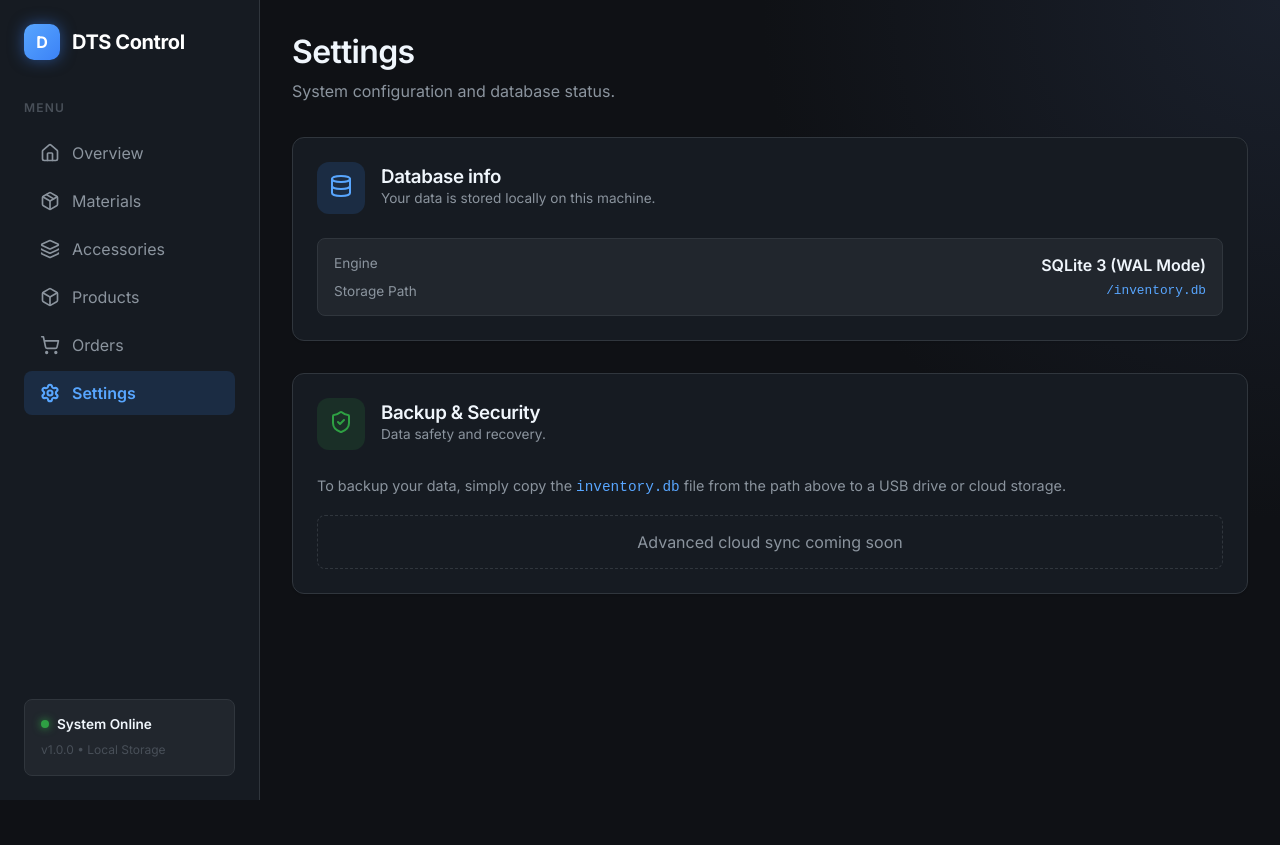
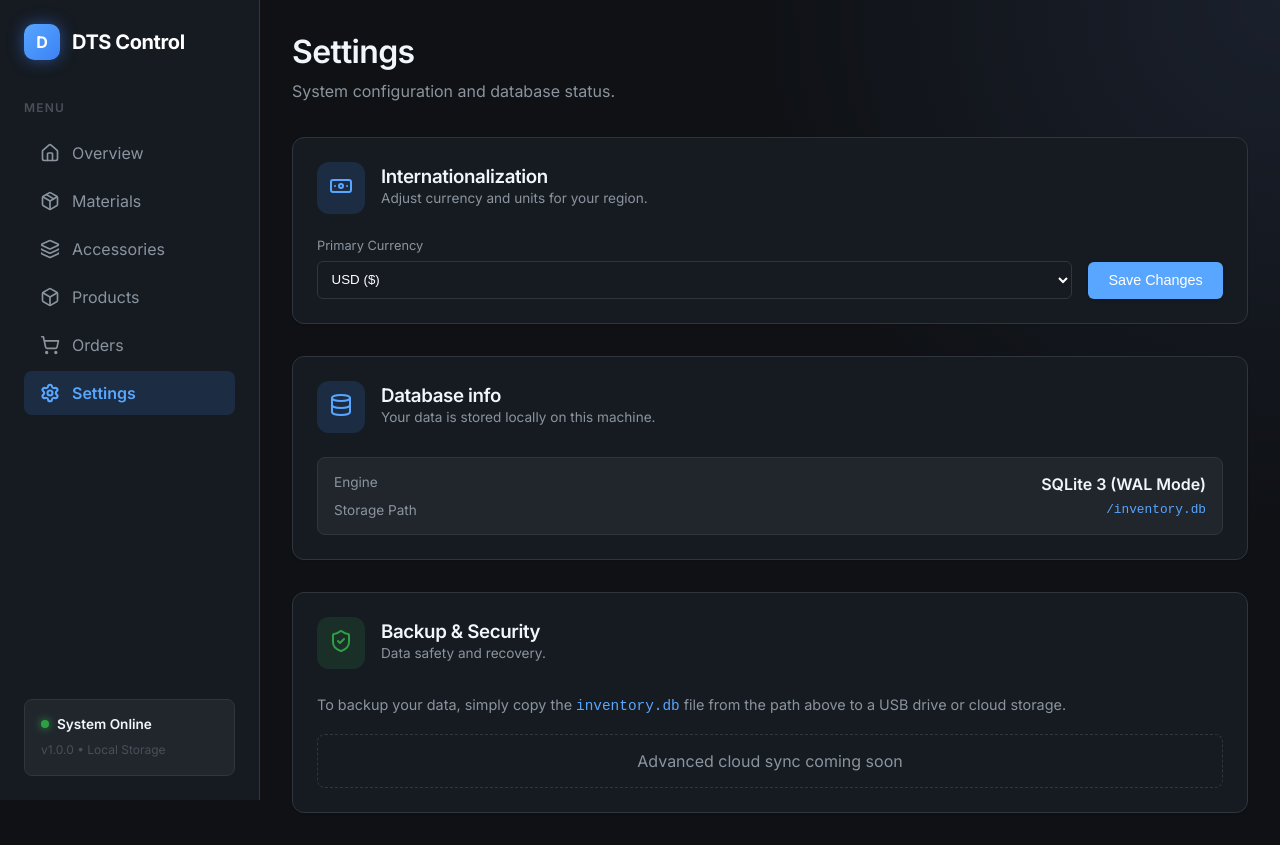
Before and after one commit to waldekglaz/dts-inventory, a Next.js app: page /settings in a window 1280 px wide. Before the commit the page ends 800 px from the top, so only its background shows below. Built offline with nearby package versions, Linux system fonts and the light colour scheme; no server answers; the database is empty.

Commit message:
Add currency settings and dynamic currency display support

```diff
--- a/app/materials/page.tsx
+++ b/app/materials/page.tsx
@@ -3,11 +3,13 @@ import NewMaterialForm from '@/components/NewMaterialForm';
 import EditMaterialRow from '@/components/EditMaterialRow';
 import SearchBar from '@/components/SearchBar';
 import { Package } from 'lucide-react';
+import { getCurrencySymbol } from '@/lib/currency';
 
 export const dynamic = 'force-dynamic';
 
 export default async function MaterialsPage({ searchParams }: { searchParams: Promise<{ q?: string }> }) {
     const query = (await searchParams).q || '';
+    const currencySymbol = getCurrencySymbol();
 
     const materials = query
         ? db.prepare('SELECT * FROM materials WHERE name LIKE ? ORDER BY name ASC').all(`%${query}%`) as any[]
@@ -20,7 +22,7 @@ export default async function MaterialsPage({ searchParams }: { searchParams: Pr
                     <h1>Material Inventory</h1>
                     <p>Manage your raw materials and stock levels.</p>
                 </div>
-                <NewMaterialForm />
+                <NewMaterialForm currencySymbol={currencySymbol} />
             </header>
 
             <SearchBar placeholder="Search materials by name..." />
@@ -46,7 +48,7 @@ export default async function MaterialsPage({ searchParams }: { searchParams: Pr
                             </thead>
                             <tbody>
                                 {materials.map((m) => (
-                                    <EditMaterialRow key={m.id} m={m} />
+                                    <EditMaterialRow key={m.id} m={m} currencySymbol={currencySymbol} />
                                 ))}
                             </tbody>
                         </table>
--- a/app/products/page.tsx
+++ b/app/products/page.tsx
@@ -6,11 +6,13 @@ import SearchBar from '@/components/SearchBar';
 import ConfirmDeleteButton from '@/components/ConfirmDeleteButton';
 import { Box, Trash2 } from 'lucide-react';
 import { deleteProduct } from './actions';
+import { getCurrencySymbol } from '@/lib/currency';
 
 export const dynamic = 'force-dynamic';
 
 export default async function ProductsPage({ searchParams }: { searchParams: Promise<{ q?: string }> }) {
     const query = (await searchParams).q || '';
+    const currencySymbol = getCurrencySymbol();
 
     const products = query
         ? db.prepare('SELECT * FROM products WHERE name LIKE ? ORDER BY name ASC').all(`%${query}%`) as any[]
@@ -26,7 +28,7 @@ export default async function ProductsPage({ searchParams }: { searchParams: Pro
                     <h1>Production Catalog</h1>
                     <p>Define products, their bill of materials, and packaging requirements.</p>
                 </div>
-                <NewProductForm />
+                <NewProductForm currencySymbol={currencySymbol} />
             </header>
 
             <SearchBar placeholder="Search products by name..." />
@@ -87,7 +89,7 @@ export default async function ProductsPage({ searchParams }: { searchParams: Pro
                                 {product.price > 0 && (
                                     <div style={{ display: 'flex', justifyContent: 'space-between', marginBottom: '1rem' }}>
                                         <span style={{ color: 'var(--text-secondary)', fontSize: '0.9rem' }}>Unit Price:</span>
-                                        <span>${product.price.toFixed(2)}</span>
+                                        <span>{currencySymbol}{product.price.toFixed(2)}</span>
                                     </div>
                                 )}
                             </div>
--- /dev/null
+++ b/app/settings/actions.ts
@@ -0,0 +1,15 @@
+'use server'
+
+import { setSetting } from '@/lib/db';
+import { revalidatePath } from 'next/cache';
+
+export async function updateCurrency(formData: FormData) {
+    const currency = formData.get('currency') as string;
+    if (currency) {
+        setSetting('currency', currency);
+        revalidatePath('/');
+        revalidatePath('/materials');
+        revalidatePath('/products');
+        revalidatePath('/settings');
+    }
+}
--- a/app/settings/page.tsx
+++ b/app/settings/page.tsx
@@ -1,8 +1,11 @@
-import { Settings as SettingsIcon, Database, Terminal, ShieldCheck } from 'lucide-react';
+import { Settings as SettingsIcon, Database, Terminal, ShieldCheck, Banknote } from 'lucide-react';
 import path from 'path';
+import { getSetting } from '@/lib/db';
+import { updateCurrency } from './actions';
 
 export default function SettingsPage() {
     const dbPath = path.join(process.cwd(), 'inventory.db');
+    const currentCurrency = getSetting('currency') || 'USD';
 
     return (
         <div>
@@ -12,6 +15,38 @@ export default function SettingsPage() {
             </header>
 
             <div style={{ display: 'grid', gap: '2rem' }}>
+                <div className="card">
+                    <div style={{ display: 'flex', alignItems: 'center', gap: '1rem', marginBottom: '1.5rem' }}>
+                        <div style={{ padding: '0.75rem', background: 'var(--primary-dim)', color: 'var(--primary)', borderRadius: '12px' }}>
+                            <Banknote size={24} />
+                        </div>
+                        <div>
+                            <h3 style={{ marginBottom: 0 }}>Internationalization</h3>
+                            <p style={{ fontSize: '0.85rem' }}>Adjust currency and units for your region.</p>
+                        </div>
+                    </div>
+
+                    <form action={updateCurrency} style={{ display: 'flex', alignItems: 'center', gap: '1rem' }}>
+                        <div style={{ flex: 1 }}>
+                            <label style={{ display: 'block', fontSize: '0.8rem', color: 'var(--text-secondary)', marginBottom: '0.5rem' }}>Primary Currency</label>
+                            <select
+                                name="currency"
+                                defaultValue={currentCurrency}
+                                style={{ width: '100%', background: 'var(--bg-panel)', border: '1px solid var(--border-subtle)', padding: '0.6rem', borderRadius: '6px', color: 'white' }}
+                            >
+                                <option value="USD">USD ($)</option>
+                                <option value="EUR">EUR (€)</option>
+                                <option value="GBP">GBP (£)</option>
+                                <option value="PLN">PLN (zł)</option>
+                                <option value="JPY">JPY (¥)</option>
+                            </select>
+                        </div>
+                        <button type="submit" className="btn btn-primary" style={{ marginTop: '1.5rem' }}>
+                            Save Changes
+                        </button>
+                    </form>
+                </div>
+
                 <div className="card">
                     <div style={{ display: 'flex', alignItems: 'center', gap: '1rem', marginBottom: '1.5rem' }}>
                         <div style={{ padding: '0.75rem', background: 'var(--primary-dim)', color: 'var(--primary)', borderRadius: '12px' }}>
--- a/components/EditMaterialRow.tsx
+++ b/components/EditMaterialRow.tsx
@@ -5,7 +5,7 @@ import { Edit2, X, Save, Trash2 } from 'lucide-react';
 import { updateMaterial, deleteMaterial } from '@/app/materials/actions';
 import ConfirmDeleteButton from './ConfirmDeleteButton';
 
-export default function EditMaterialRow({ m }: { m: any }) {
+export default function EditMaterialRow({ m, currencySymbol = '$' }: { m: any, currencySymbol?: string }) {
     const [isEditing, setIsEditing] = useState(false);
 
     if (!isEditing) {
@@ -15,7 +15,7 @@ export default function EditMaterialRow({ m }: { m: any }) {
                 <td style={{ fontWeight: 500 }}>{m.name}</td>
                 <td>{m.quantity} <span style={{ color: 'var(--text-muted)', fontSize: '0.85em' }}>{m.unit}</span></td>
                 <td>{m.min_level} <span style={{ color: 'var(--text-muted)', fontSize: '0.85em' }}>{m.unit}</span></td>
-                <td>{m.cost_per_unit ? `$${m.cost_per_unit.toFixed(2)}` : '-'}</td>
+                <td>{m.cost_per_unit ? `${currencySymbol}${m.cost_per_unit.toFixed(2)}` : '-'}</td>
                 <td>
                     {isLow ? (
                         <span className="badge badge-danger">Low Stock</span>
--- a/components/NewMaterialForm.tsx
+++ b/components/NewMaterialForm.tsx
@@ -4,7 +4,7 @@ import { addMaterial } from '@/app/materials/actions';
 import { useState, useRef } from 'react';
 import { Plus, X, Save } from 'lucide-react';
 
-export default function NewMaterialForm() {
+export default function NewMaterialForm({ currencySymbol = '$' }: { currencySymbol?: string }) {
     const [isOpen, setIsOpen] = useState(false);
     const formRef = useRef<HTMLFormElement>(null);
 
@@ -61,7 +61,7 @@ export default function NewMaterialForm() {
                     </div>
 
                     <div style={{ display: 'flex', flexDirection: 'column', gap: '0.5rem' }}>
-                        <label style={{ fontSize: '0.85rem', color: 'var(--text-secondary)' }}>Cost Per Unit (Optional)</label>
+                        <label style={{ fontSize: '0.85rem', color: 'var(--text-secondary)' }}>Cost Per Unit ({currencySymbol})</label>
                         <input name="cost_per_unit" type="number" step="0.01" placeholder="0.00"
                             style={{ background: 'var(--bg-panel)', border: '1px solid var(--border-subtle)', padding: '0.6rem', borderRadius: '6px', color: 'white' }} />
                     </div>
--- a/components/NewProductForm.tsx
+++ b/components/NewProductForm.tsx
@@ -4,7 +4,7 @@ import { addProduct } from '@/app/products/actions';
 import { useState, useRef } from 'react';
 import { Plus, X, Box } from 'lucide-react';
 
-export default function NewProductForm() {
+export default function NewProductForm({ currencySymbol = '$' }: { currencySymbol?: string }) {
     const [isOpen, setIsOpen] = useState(false);
     const formRef = useRef<HTMLFormElement>(null);
 
@@ -38,7 +38,7 @@ export default function NewProductForm() {
                     </div>
 
                     <div style={{ display: 'flex', flexDirection: 'column', gap: '0.5rem' }}>
-                        <label style={{ fontSize: '0.85rem', color: 'var(--text-secondary)' }}>Selling Price (Optional)</label>
+                        <label style={{ fontSize: '0.85rem', color: 'var(--text-secondary)' }}>Selling Price ({currencySymbol})</label>
                         <input name="price" type="number" step="0.01" placeholder="0.00"
                             style={{ background: 'var(--bg-panel)', border: '1px solid var(--border-subtle)', padding: '0.6rem', borderRadius: '6px', color: 'white' }} />
                     </div>
--- a/lib/db.ts
+++ b/lib/db.ts
@@ -81,8 +81,25 @@ export function initDb() {
       FOREIGN KEY(order_id) REFERENCES orders(id) ON DELETE CASCADE,
       FOREIGN KEY(product_id) REFERENCES products(id) ON DELETE CASCADE
     );
+
+    CREATE TABLE IF NOT EXISTS settings (
+      key TEXT PRIMARY KEY,
+      value TEXT NOT NULL
+    );
+
+    -- Seed default currency if not exists
+    INSERT OR IGNORE INTO settings (key, value) VALUES ('currency', 'USD');
   `;
   db.exec(setup);
+}
+
+export function getSetting(key: string): string {
+  const row = db.prepare('SELECT value FROM settings WHERE key = ?').get(key) as { value: string } | undefined;
+  return row?.value || '';
+}
+
+export function setSetting(key: string, value: string) {
+  db.prepare('INSERT OR REPLACE INTO settings (key, value) VALUES (?, ?)').run(key, value);
 }
 
 // Initialize tables on first import/load
```
Also changed, not shown: lib/currency.ts (added, +26 -0 lines). Lines whose indentation alone changed are shown as unchanged.
